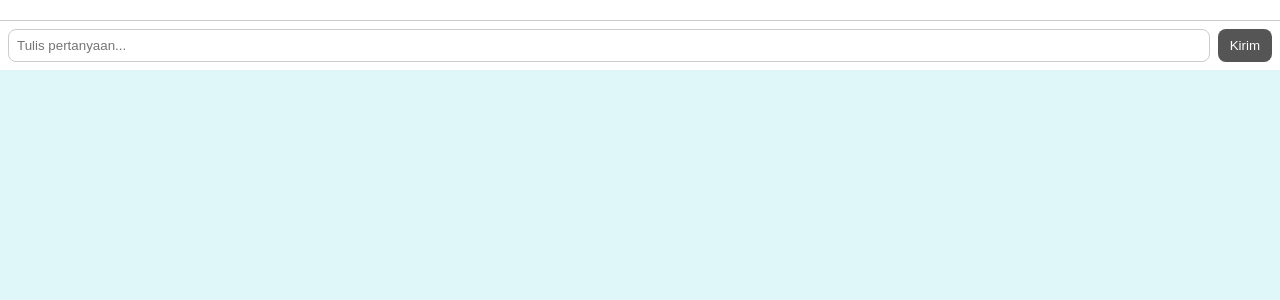
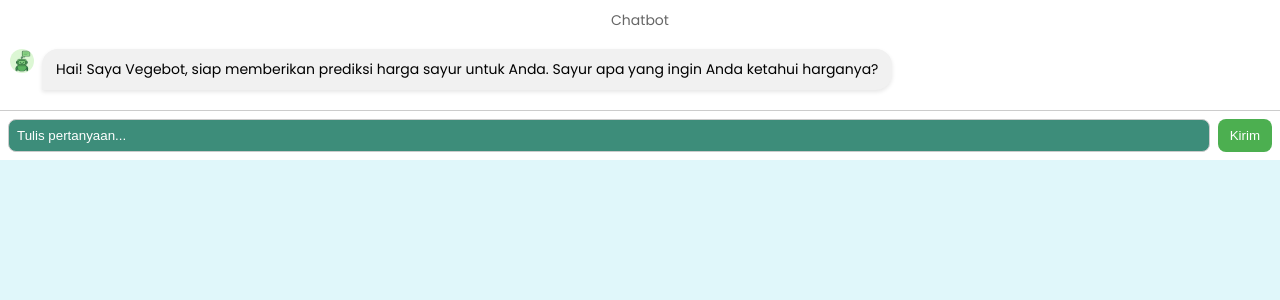
Before and after one commit to ahrfnsyah/VG, a Next.js app in the folder vegenation/: page /components/Chatbot/Chatbot in a window 1280 px wide. Shown: the top 300 px of the page. Built offline with nearby package versions, Linux system fonts and the light colour scheme.

Commit message:
Commit ygy

```diff
--- a/vegenation/src/pages/components/Articles/ArticlesCarousel.tsx
+++ b/vegenation/src/pages/components/Articles/ArticlesCarousel.tsx
@@ -32,7 +32,7 @@ const ArticleCarousel: React.FC<Props> = ({ articles, index, onPrev, onNext }) =
       <div className={styles.articleCard}>
 
         {/* Gambar */}
-        <div style={{ position: 'relative', width: '100%', height: 120, borderRadius: 8, overflow: 'hidden' }}>
+        <div style={{ position: 'relative', width: '100%', height: 110, borderRadius: 8, overflow: 'hidden' }}>
           <Image
             src={article.img_url}
             alt={article.title}
--- a/vegenation/src/pages/components/Chatbot/Chatbot.tsx
+++ b/vegenation/src/pages/components/Chatbot/Chatbot.tsx
@@ -1,53 +1,112 @@
-// components/ChatBot/ChatBot.tsx
+/* eslint-disable prefer-const */
 import React, { useEffect, useRef, useState } from 'react';
 import styles from '@/pages/dashboard/dashboard.module.css';
-import { sendChatMessage } from '@/pages/lib/api'; // ✅ import dari api.ts
+import { sendChatMessage } from '@/pages/lib/api';
+import Image from 'next/image';
 
 const ChatBot: React.FC = () => {
-  const [chatHistory, setChatHistory] = useState<{ type: 'user' | 'bot'; message: string }[]>([]);
+  const [chatHistory, setChatHistory] = useState<{ type: 'user' | 'bot'; message: string }[]>([
+    {
+      type: 'bot',
+      message: 'Hai! Saya Vegebot, siap memberikan prediksi harga sayur untuk Anda. Sayur apa yang ingin Anda ketahui harganya?'
+    }
+  ]);
   const [inputMessage, setInputMessage] = useState('');
   const [loading, setLoading] = useState(false);
+  const [typingDots, setTypingDots] = useState(''); // Efek typing dots
+  const [emptyError, setEmptyError] = useState(false); // untuk alert kalau kosong
+
+  const [userHasAsked, setUserHasAsked] = useState(false);
+
   const chatEndRef = useRef<HTMLDivElement | null>(null);
 
   const handleSendMessage = async () => {
-    if (inputMessage.trim() === '') return;
+    if (inputMessage.trim() === '') {
+      setEmptyError(true); // Tampilkan alert kecil
+      setTimeout(() => setEmptyError(false), 2000); // Hilangkan setelah 2 detik
+      return;
+    }
+
+    setEmptyError(false); // Hilangkan alert
+    setUserHasAsked(true); // User sudah mulai bertanya
 
     const userMessage = inputMessage.trim();
     setChatHistory(prev => [...prev, { type: 'user', message: userMessage }]);
     setInputMessage('');
     setLoading(true);
+    setTypingDots('.');
+
+    // Tambahkan placeholder bot typing
+    setChatHistory(prev => [...prev, { type: 'bot', message: '' }]);
+
+    let dotsInterval = setInterval(() => {
+      setTypingDots(prev => (prev.length >= 3 ? '.' : prev + '.'));
+    }, 500);
 
     try {
-      const data = await sendChatMessage(userMessage); // ✅ gunakan fungsi dari api
-      setChatHistory(prev => [
-        ...prev,
-        { type: 'bot', message: data.response || 'Tidak ada jawaban.' }
-      ]);
+      const data = await sendChatMessage(userMessage);
+
+      // Delay efek typing
+      setTimeout(() => {
+        clearInterval(dotsInterval);
+        setTypingDots('');
+        setChatHistory(prev => {
+          const updated = [...prev];
+          updated[updated.length - 1] = { type: 'bot', message: data.response || 'Tidak ada jawaban.' };
+          return updated;
+        });
+        setLoading(false);
+      }, 2000);
     } catch (error) {
-      setChatHistory(prev => [
-        ...prev,
-        { type: 'bot', message: 'Maaf, terjadi kesalahan.' }
-      ]);
+      clearInterval(dotsInterval);
+      setTypingDots('');
+      setChatHistory(prev => {
+        const updated = [...prev];
+        updated[updated.length - 1] = { type: 'bot', message: 'Maaf, terjadi kesalahan.' };
+        return updated;
+      });
+      setLoading(false);
       console.error('Chatbot error:', error);
-    } finally {
-      setLoading(false);
     }
   };
 
+
   useEffect(() => {
     chatEndRef.current?.scrollIntoView({ behavior: 'smooth' });
-  }, [chatHistory]);
+  }, [chatHistory, typingDots]);
 
   return (
     <div className={styles.chatContainer}>
       <div className={styles.chatMessages}>
+      {!userHasAsked && (
+    <div className={styles.helpText}>Chatbot</div>
+  )}
         {chatHistory.map((chat, i) => (
-          <div key={i} className={chat.type === 'user' ? styles.userMessage : styles.botMessage}>
-            {chat.message}
+          <div
+            key={i}
+            className={chat.type === 'user' ? styles.userMessageWrapper : styles.botMessageWrapper}
+          >
+            {chat.type === 'bot' && (
+              <Image
+                src="/chatbot.png" // ✅ Avatar bot (taruh gambar di /public)
+                alt="Vegebot"
+                width={24}
+                height={24}
+                className={styles.botAvatar}
+              />
+            )}
+            <div
+              className={
+                chat.type === 'user' ? styles.userMessage : styles.botMessage
+              }
+            >
+              {chat.message || (loading && i === chatHistory.length - 1 ? typingDots : '')}
+            </div>
           </div>
         ))}
         <div ref={chatEndRef} />
       </div>
+
       <div className={styles.chatInputArea}>
         <input
           className={styles.chatInput}
@@ -66,6 +125,10 @@ const ChatBot: React.FC = () => {
           {loading ? '...' : 'Kirim'}
         </button>
       </div>
+      {/* Alert kecil */}
+{emptyError && (
+  <div className={styles.errorMessage}>Silakan tulis pertanyaan terlebih dahulu!</div>
+)}
     </div>
   );
 };
--- a/vegenation/src/pages/dashboard/dashboard.module.css
+++ b/vegenation/src/pages/dashboard/dashboard.module.css
@@ -95,7 +95,7 @@
   font-size: 18px;
   color: black;
   padding: 16px;
-  background-color: #B1D9AA;
+  background-color: white;
 }
 
 
@@ -104,7 +104,7 @@
   display: flex;
   justify-content: center;
   align-items: center;
-  gap: 20px;
+  gap: 1px;
 }
 
 .articleCard {
@@ -113,6 +113,8 @@
   padding: 8px;
   text-align: center;
   flex: 1; /* Artikel card mengambil ruang yang ada */
+  height: 250px;
+  width: 380px;
 }
 
 .articleImage {
@@ -146,10 +148,10 @@
   background-color: #3D8D7A;
   color: white;
   border: none;
-  padding: 10px 20px;
+  padding: 10px 10px;
   border-radius: 12px;
   cursor: pointer;
-  font-size: 16px;
+  font-size: 8px;
 }
 
 .navButton:hover {
@@ -205,7 +207,15 @@
   padding: 8px;
   border-radius: 8px;
   border: 1px solid #ccc;
+  background-color: #3D8D7A;
+  color: white;
 }
+
+.chatInput::placeholder {
+  color: white;
+  opacity: 1;
+}
+
 
 .chatbotWrapper {
   flex: 1;
@@ -217,12 +227,72 @@
 .sendButton {
   padding: 8px 12px;
   border-radius: 8px;
-  background-color: #555555;
+  background-color: #4CAF50;
   color: white;
   border: none;
   cursor: pointer;
 }
 
 .sendButton:hover {
-  background-color: #7e807e;
+  background-color: #B1D9AA;
 }
+
+
+/* Modern Chat Bubble */
+.userMessageWrapper {
+  display: flex;
+  justify-content: flex-end;
+}
+
+.botMessageWrapper {
+  display: flex;
+  align-items: flex-start;
+  gap: 8px;
+}
+
+.botAvatar {
+  border-radius: 50%;
+}
+
+/* User bubble */
+.userMessage {
+  background-color: #4CAF50;
+  color: white;
+  padding: 10px 14px;
+  border-radius: 16px 16px 0 16px;
+  max-width: 70%;
+  font-size: 14px;
+  box-shadow: 0 2px 4px rgba(0,0,0,0.1);
+}
+
+/* Bot bubble */
+.botMessage {
+  background-color: #f1f1f1;
+  color: black;
+  padding: 10px 14px;
+  border-radius: 16px 16px 16px 0;
+  max-width: 70%;
+  font-size: 14px;
+  box-shadow: 0 2px 4px rgba(0,0,0,0.1);
+}
+
+.errorMessage {
+  color: red;
+  font-size: 12px;
+  margin-top: 4px;
+  text-align: center;
+  animation: fadeIn 0.3s ease;
+}
+
+@keyframes fadeIn {
+  from { opacity: 0; }
+  to { opacity: 1; }
+}
+
+.helpText {
+  text-align: center;
+  font-size: 14px;
+  color: #666;
+  margin-bottom: 8px;
+  animation: fadeIn 0.5s ease;
+}
```
Also changed, not shown: vegenation/src/pages/dashboard/index.tsx (+95 -11 lines), vegenation/public/chatbot.png (added).
